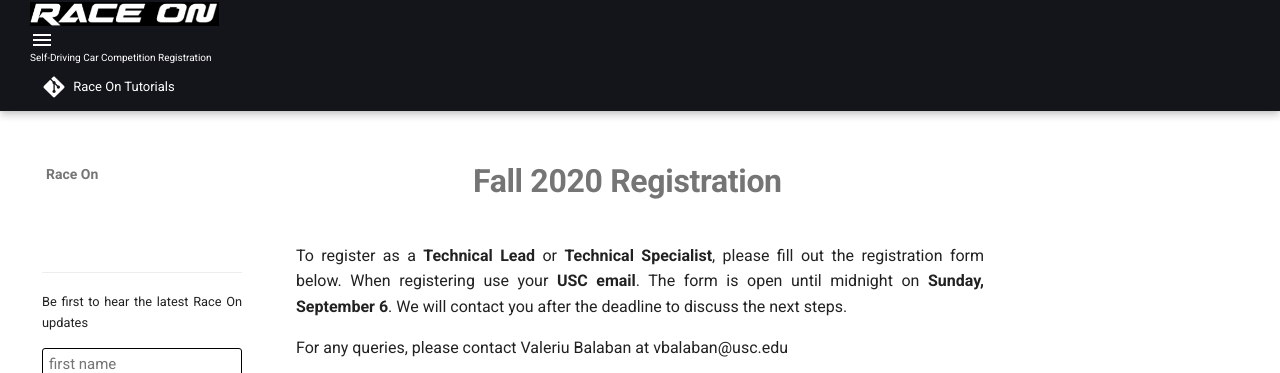
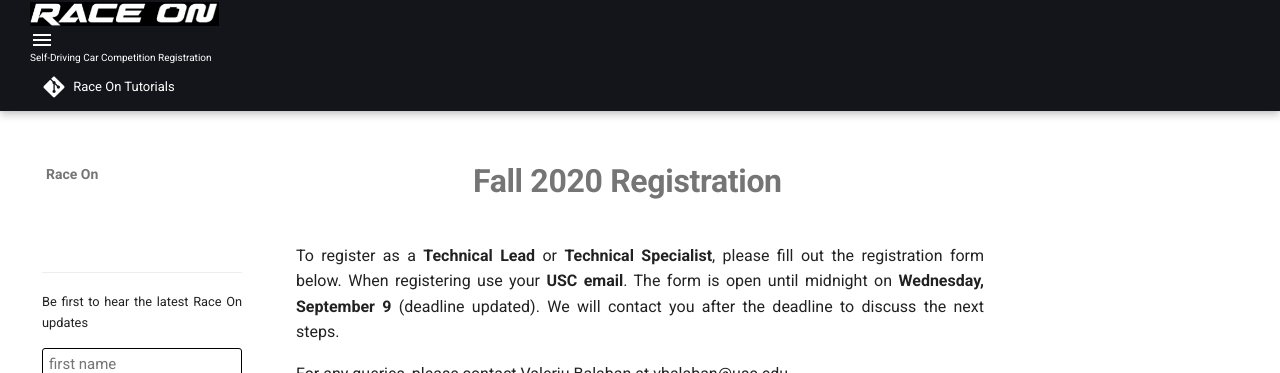
Before and after one commit to race-on/webpage, an MkDocs documentation site: the page built from source/registration.md, in a window 1280 px wide and 900 px high, cut to the strip 0-373 px from the top of the window. Built offline with MkDocs 1.6.1 and Material for MkDocs 9.7.7, drawn with Linux system fonts in a browser that asks for light colours; comment, search, counter and statistics services are not loaded.

Commit message:
Update registration.md

```diff
--- a/source/registration.md
+++ b/source/registration.md
@@ -3,7 +3,7 @@ title: Registration
 
 # Fall 2020 Registration
 
-To register as a **Technical Lead** or **Technical Specialist**, please  fill out the registration form below. When registering use your **USC email**. The form is open until midnight on **Sunday, September 6**. We will contact you after the deadline to discuss the next steps.
+To register as a **Technical Lead** or **Technical Specialist**, please  fill out the registration form below. When registering use your **USC email**. The form is open until midnight on **Wednesday, September 9** (deadline updated). We will contact you after the deadline to discuss the next steps.
 
 
 For any queries, please contact Valeriu Balaban at vbalaban@usc.edu
```
